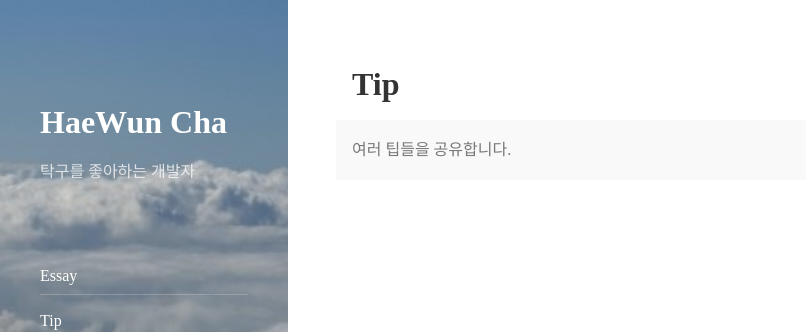
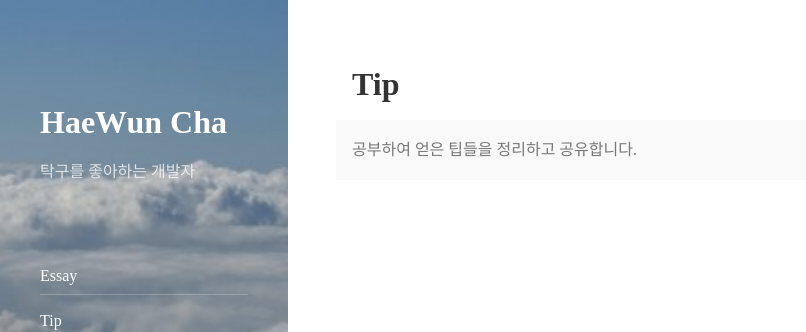
Before and after one commit to chahaun/chahaun.github.io, a Jekyll site: the page built from _featured_categories/tip.md, in a window 1280 px wide and 900 px high. Shown: the top 332 px of the window, without its empty margins (0-806 px from the left). Built offline with Jekyll 4.4.1, drawn with Linux system fonts in a browser that asks for light colours; nearby versions of some CDN libraries.

Commit message:
Update tip.md

```diff
--- a/_featured_categories/tip.md
+++ b/_featured_categories/tip.md
@@ -6,5 +6,5 @@ menu: true
 submenu: false
 order: 4
 description: >
-  여러 팁들을 공유합니다.
+  공부하여 얻은 팁들을 정리하고 공유합니다.
 ---
```
